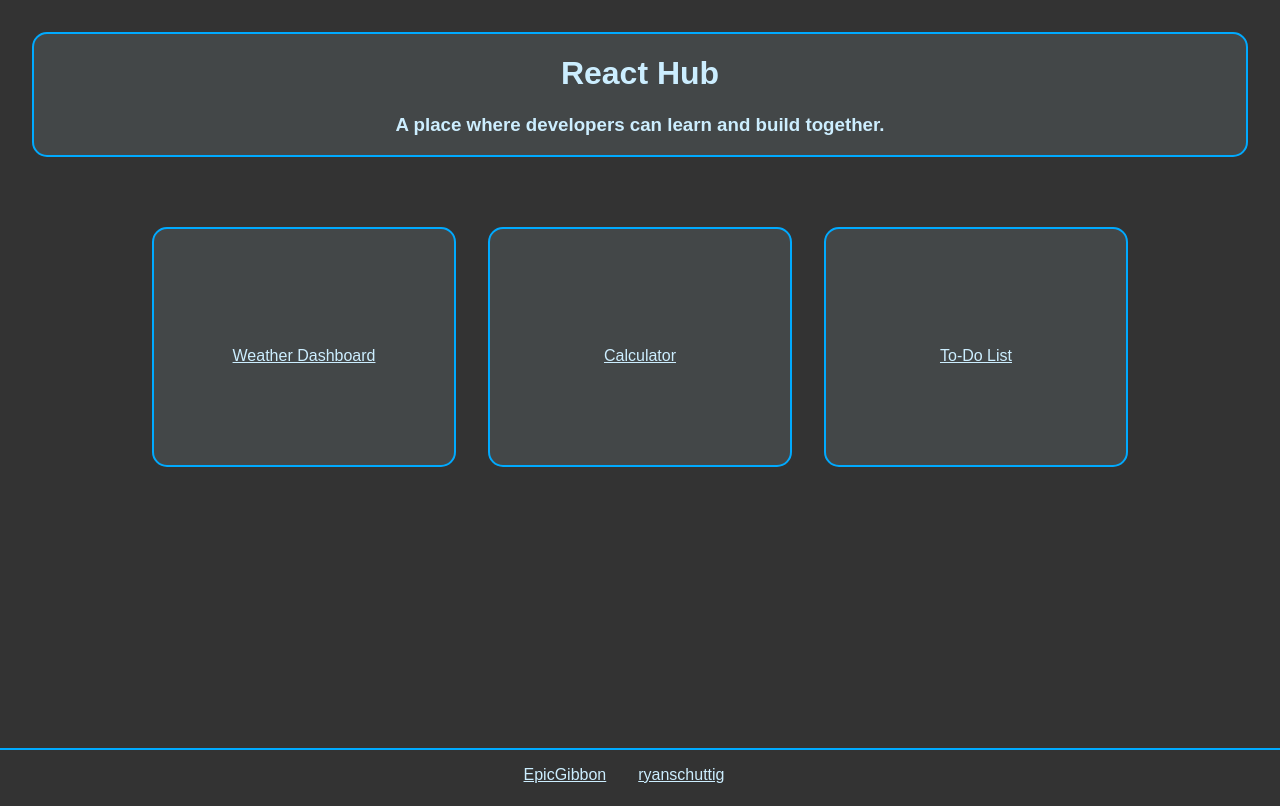
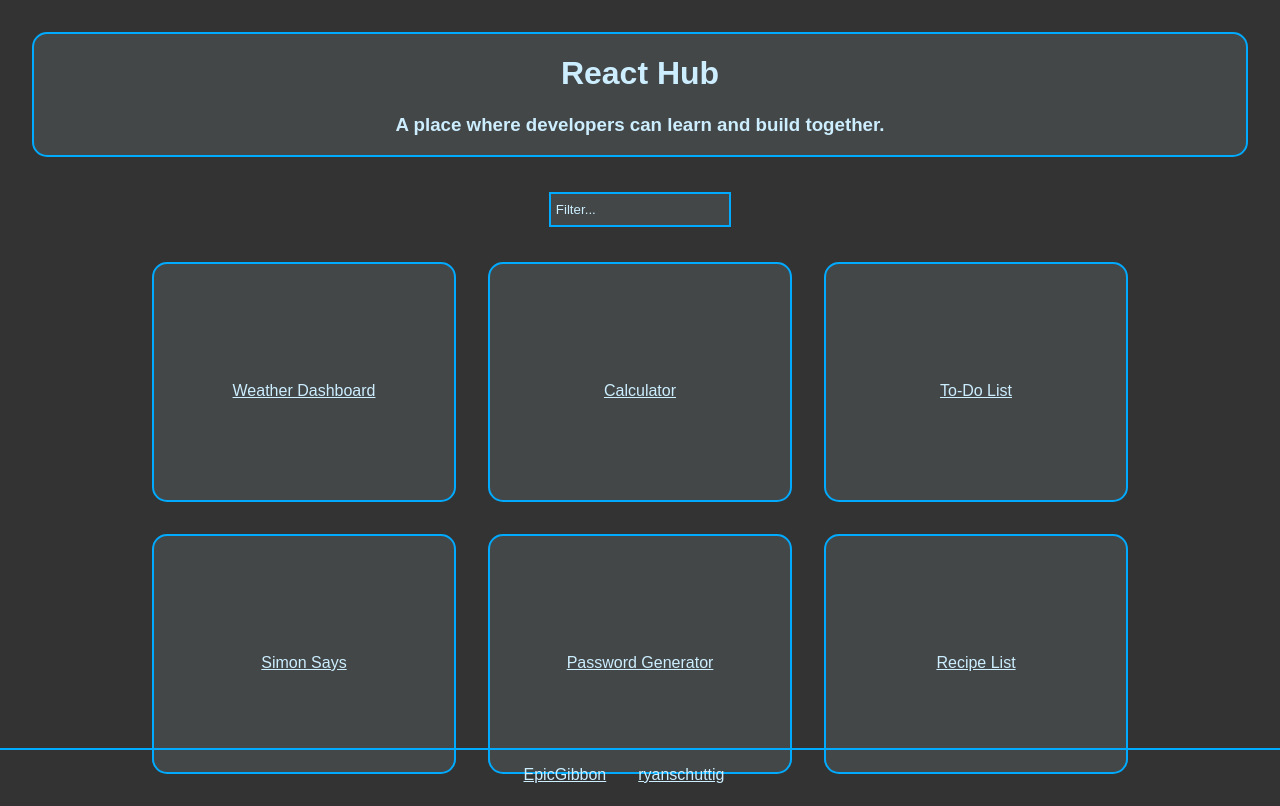
Before and after one commit to ryanschuttig/React_Hub, a React (Create React App) app: page / in a window 1280 px wide. Built offline with nearby package versions, Linux system fonts and the light colour scheme.

Commit message:
created filter, needs fixing

```diff
--- /dev/null
+++ b/src/components/filter/Filter.jsx
@@ -0,0 +1,12 @@
+import React from "react";
+import "./Filter.scss";
+
+function Filter() {
+  return (
+    <div>
+      <input type="text" placeholder="Filter..." className="filter" />
+    </div>
+  );
+}
+
+export default Filter;
--- /dev/null
+++ b/src/components/filter/Filter.scss
@@ -0,0 +1,19 @@
+.filter {
+  height: 35px;
+  width: 15%;
+  margin-top: 35px;
+  background: hsl(200, 100%, 90%, 0.1);
+  border: 2px solid hsl(200, 100%, 50%);
+}
+
+.filter::placeholder {
+  color: hsl(200, 100%, 90%);
+  padding: 3px;
+}
+
+.filter:focus {
+  outline: 2px solid hsl(200, 100%, 90%);
+  border: unset;
+  color: hsl(200, 100%, 90%);
+  padding: 7px;
+}
--- a/src/pages/main/MainPage.jsx
+++ b/src/pages/main/MainPage.jsx
@@ -3,6 +3,7 @@ import ProjectCard from "../../components/project-card/ProjectCard";
 import Footer from "../../components/footer/Footer";
 import Header from "../../components/header/Header";
 import "./MainPage.scss";
+import Filter from "../../components/filter/Filter";
 
 export const MainPage = () => {
   const [project, setProject] = useState([
@@ -18,11 +19,24 @@ export const MainPage = () => {
       name: "To-Do List",
       href: "/href",
     },
+    {
+      name: "Simon Says",
+      href: "/href",
+    },
+    {
+      name: "Password Generator",
+      href: "/href",
+    },
+    {
+      name: "Recipe List",
+      href: "/href",
+    },
   ]);
 
   return (
     <>
       <Header />
+      <Filter />
       <div className="container">
         {project.length
           ? project.map((project) => (
--- a/src/pages/main/MainPage.scss
+++ b/src/pages/main/MainPage.scss
@@ -1,6 +1,6 @@
 .container {
   display: flex;
-  margin-top: 70px;
+  margin-top: 35px;
   flex-direction: row;
   text-align: center;
   flex-wrap: wrap;
```
Also changed, not shown: src/components/filter/projects.js (added).
